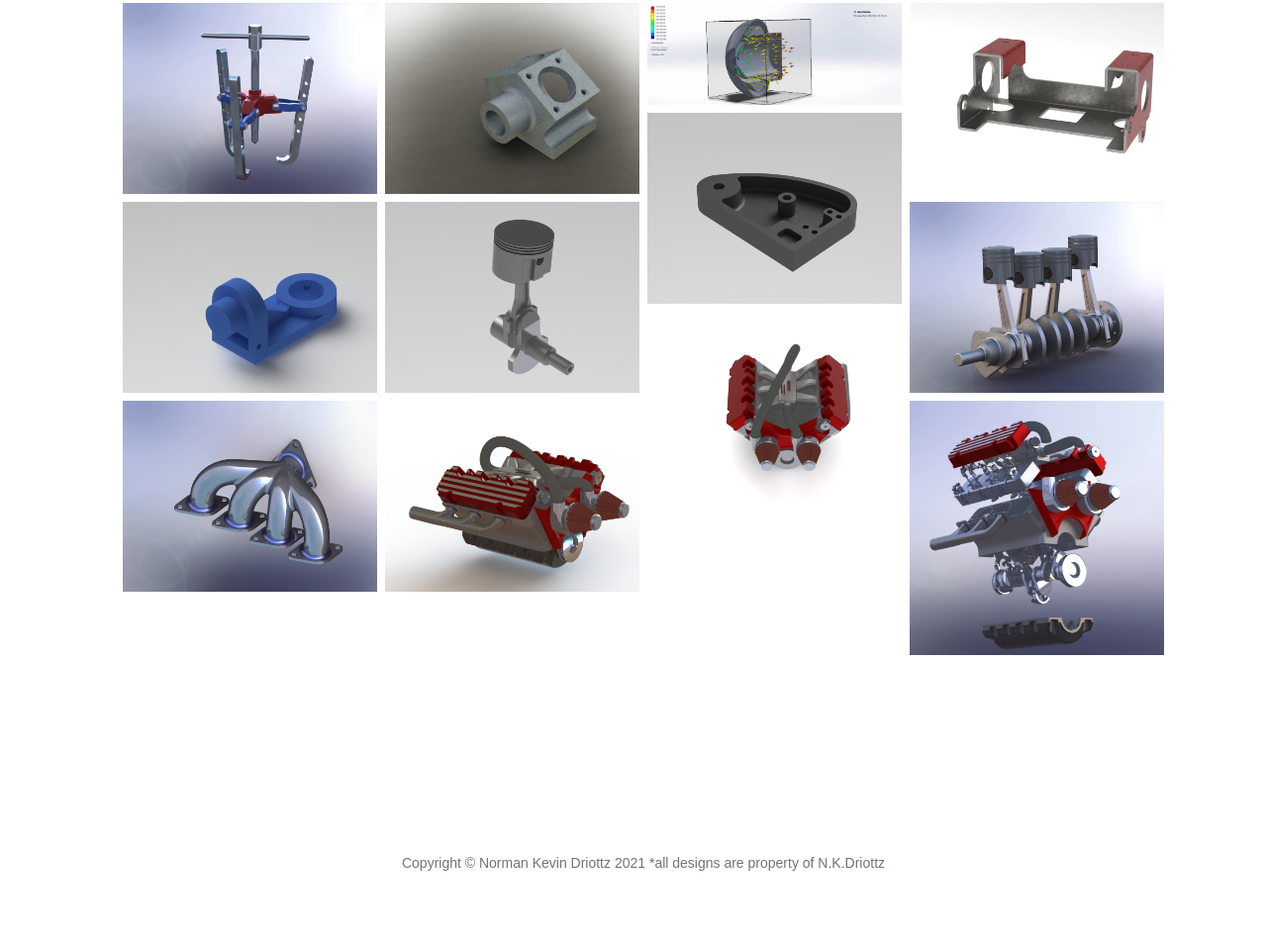
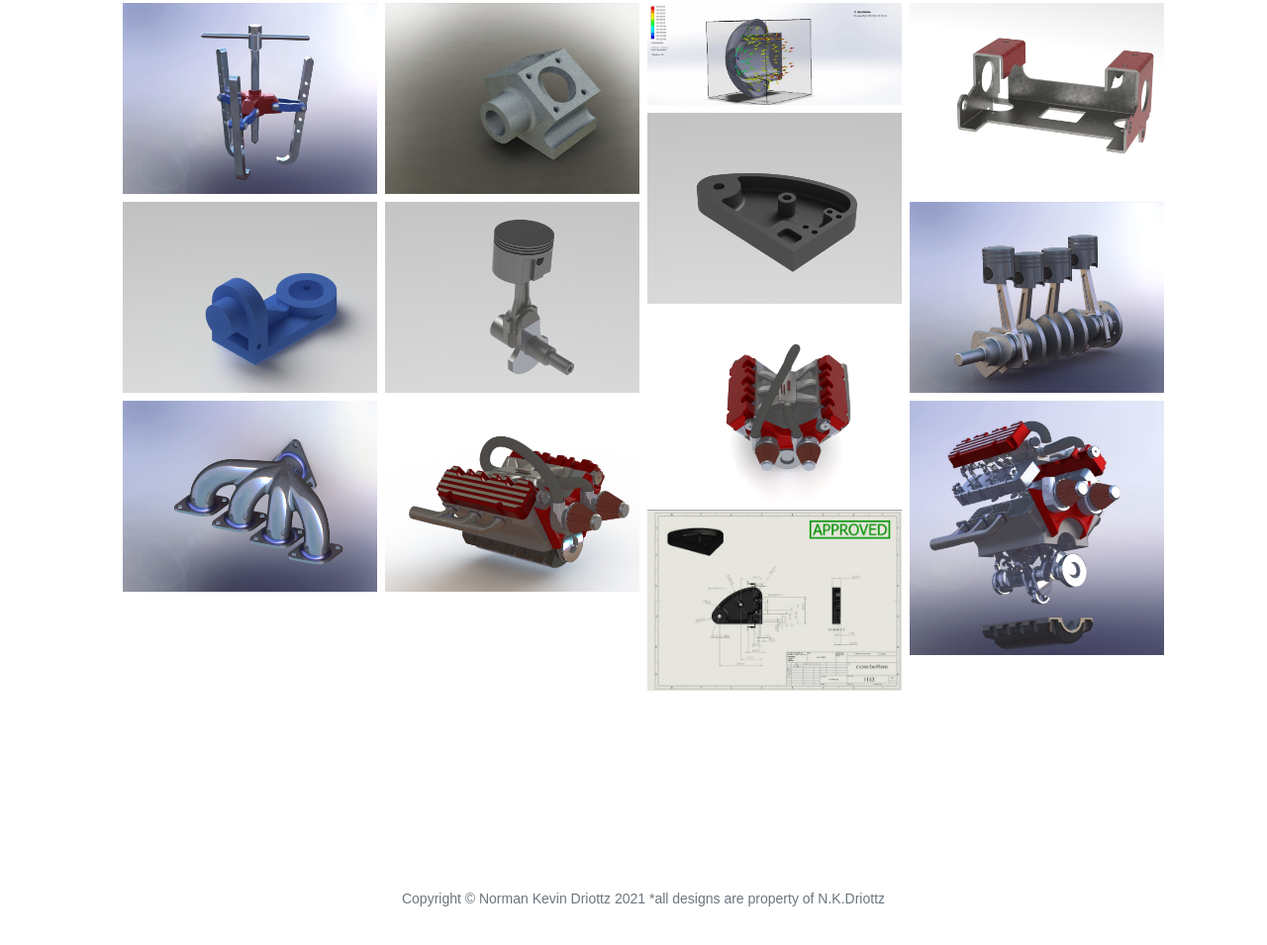
Before and after one commit to Driottz/Driottz.github.io, a plain HTML site: page index.html in a window 1280 px wide. Shown: the part 3733-4688 px from the top of the page at 99% size. Drawn offline with nearby package versions, Linux system fonts and the light colour scheme.

Commit message:
image update

```diff
--- a/index.html
+++ b/index.html
@@ -173,6 +173,7 @@
                       <img src="assets\img\portfolio-4.jpg">
                       <img src="assets\img\portfolio-5.JPG">
                       <img src="assets\img\Untitled2.JPG">
+                      <img src="assets\img\1153 Exercise - Sheet1.jpg">
 
                     </div>
                     <div class="column">
```
Also changed, not shown: assets/img/1153 Exercise - Sheet1.jpg (added).
